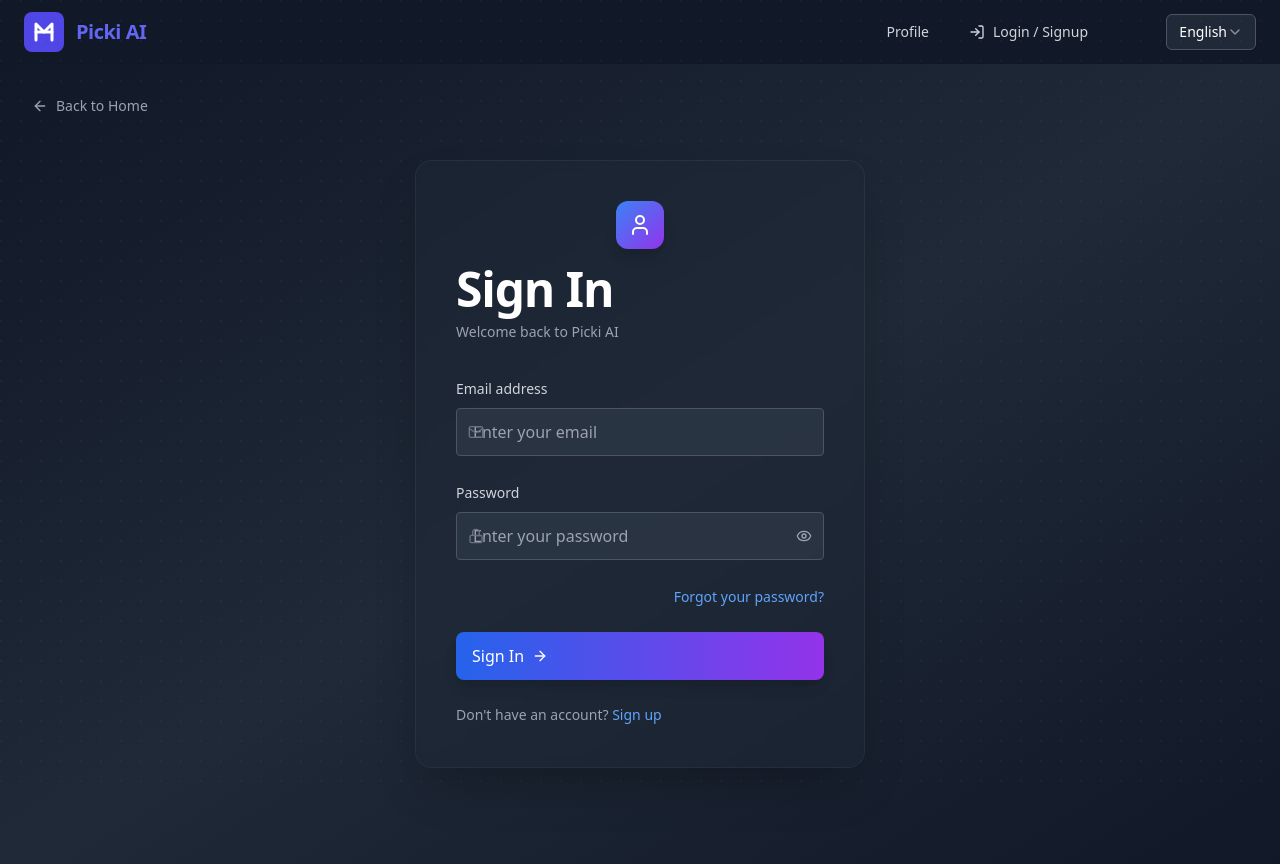
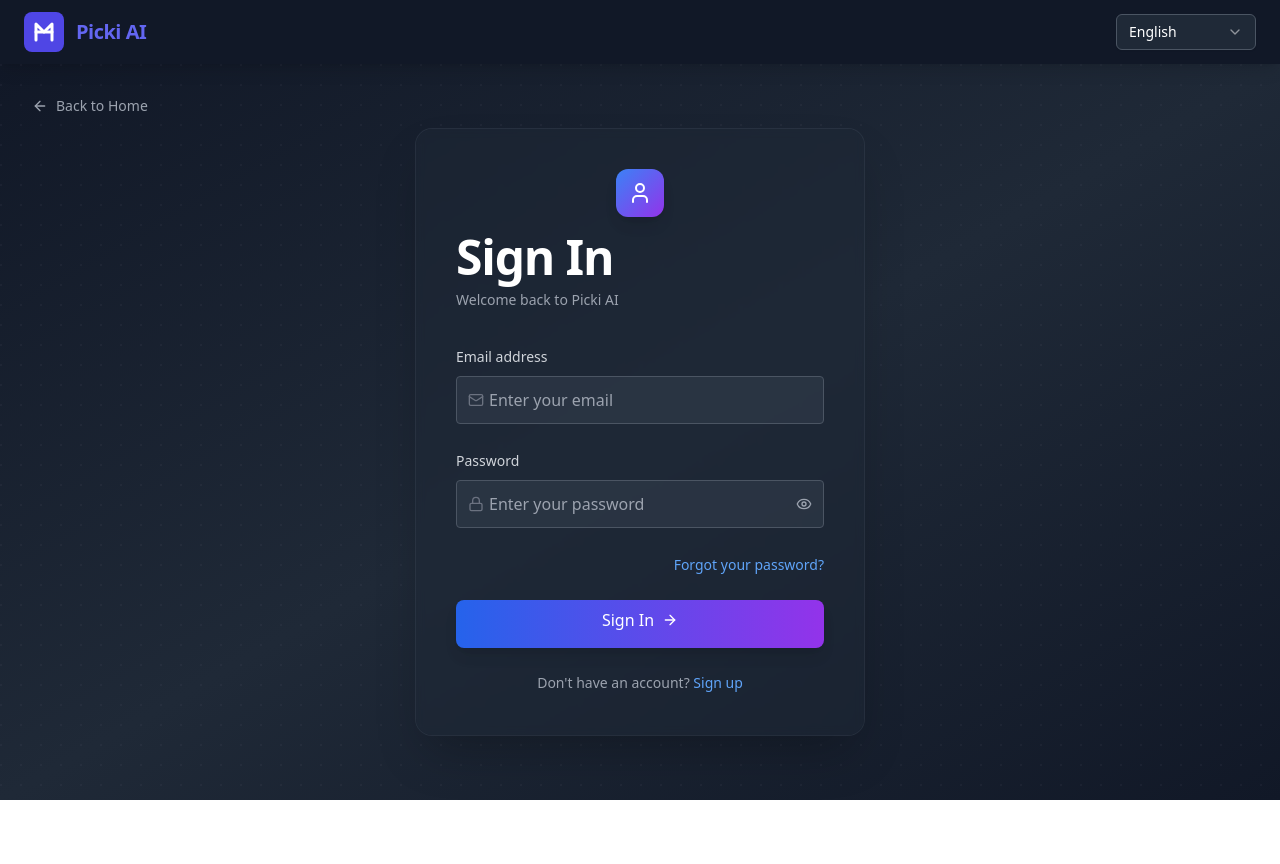
Before and after one commit to Konstantin212/picki_ai, a Next.js app: page /en/login in a window 1280 px wide. After the commit the page ends 800 px from the top, so only its background shows below. Built offline with nearby package versions, Linux system fonts and the light colour scheme.

Commit message:
fix: improve login/signup pages UX and navbar interaction

```diff
--- a/src/app/[lang]/login/page.tsx
+++ b/src/app/[lang]/login/page.tsx
@@ -11,14 +11,14 @@
 
   return (
     <>
-      <Navbar dict={dict} lang={lang} />
-      <main className="min-h-screen bg-gradient-to-br from-gray-900 via-gray-800 to-gray-900">
+      <Navbar dict={dict} lang={lang} showNavItems={false} />
+      <main className="relative bg-gradient-to-br from-gray-900 via-gray-800 to-gray-900">
         {/* Background Pattern */}
         <div className="absolute inset-0 opacity-40">
           <div className="absolute inset-0 bg-[radial-gradient(circle_at_1px_1px,rgba(156,146,172,0.15)_1px,transparent_0)] bg-[length:20px_20px]" />
         </div>
 
-        <div className="relative flex min-h-screen items-center justify-center px-4 py-12">
+        <div className="relative flex min-h-[calc(100vh-4rem)] items-center justify-center px-4 py-12">
           {/* Back to Home Link */}
           <Link
             href={`/${lang}`}
--- a/src/app/[lang]/page.tsx
+++ b/src/app/[lang]/page.tsx
@@ -15,8 +15,8 @@
       <Navbar dict={dict} lang={lang} />
       <main className="min-h-screen bg-gradient-to-br from-gray-900 via-gray-800 to-gray-900">
         {/* Background Pattern */}
-        <div className="absolute inset-0 opacity-40">
-          <div className="absolute inset-0 bg-[radial-gradient(circle_at_1px_1px,rgba(156,146,172,0.15)_1px,transparent_0)] bg-[length:20px_20px]" />
+        <div className="inset-0 opacity-40">
+          <div className="inset-0 bg-[radial-gradient(circle_at_1px_1px,rgba(156,146,172,0.15)_1px,transparent_0)] bg-[length:20px_20px]" />
         </div>
 
         <div className="relative">
--- a/src/app/[lang]/signup/page.tsx
+++ b/src/app/[lang]/signup/page.tsx
@@ -11,14 +11,14 @@
 
   return (
     <>
-      <Navbar dict={dict} lang={lang} />
-      <main className="min-h-screen bg-gradient-to-br from-gray-900 via-gray-800 to-gray-900">
+      <Navbar dict={dict} lang={lang} showNavItems={false} />
+      <main className="relative bg-gradient-to-br from-gray-900 via-gray-800 to-gray-900">
         {/* Background Pattern */}
         <div className="absolute inset-0 opacity-40">
           <div className="absolute inset-0 bg-[radial-gradient(circle_at_1px_1px,rgba(156,146,172,0.15)_1px,transparent_0)] bg-[length:20px_20px]" />
         </div>
 
-        <div className="relative flex min-h-screen items-center justify-center px-4 py-12">
+        <div className="relative flex min-h-[calc(100vh-4rem)] items-center justify-center px-4 py-12">
           {/* Back to Home Link */}
           <Link
             href={`/${lang}`}
--- a/src/components/AuthForm/index.tsx
+++ b/src/components/AuthForm/index.tsx
@@ -51,7 +51,7 @@
       });
 
       if (response.ok) {
-        router.push(`/${currentLocale}/profile`);
+        router.push(`/${currentLocale}`);
       } else {
         const error = await response.json();
         toast({
@@ -183,7 +183,7 @@
         <Button
           type="submit"
           disabled={isLoading}
-          className="h-12 w-full bg-gradient-to-r from-blue-600 to-purple-600 font-medium text-white shadow-lg transition-all duration-200 hover:from-blue-700 hover:to-purple-700 hover:shadow-xl disabled:cursor-not-allowed disabled:opacity-50"
+          className="flex h-12 w-full justify-center bg-gradient-to-r from-blue-600 to-purple-600 font-medium text-white shadow-lg transition-all duration-200 hover:from-blue-700 hover:to-purple-700 hover:shadow-xl disabled:cursor-not-allowed disabled:opacity-50"
         >
           {isLoading ? (
             <div className="flex items-center gap-2">
@@ -199,8 +199,7 @@
         </Button>
 
         {/* Switch Mode Link */}
-        <div className="text-center">
-          <Typography variant="body2" className="text-gray-400">
+        <Typography variant="body2" className="text-center text-gray-400">
           {isLogin ? dict.auth.login.noAccount : dict.auth.signup.haveAccount}{' '}
           <Link
             href={`/${currentLocale}/${isLogin ? 'signup' : 'login'}`}
@@ -209,7 +208,6 @@
             {isLogin ? dict.auth.login.signUp : dict.auth.signup.signIn}
           </Link>
         </Typography>
-        </div>
       </form>
     </div>
   );
--- a/src/components/NavItems/index.tsx
+++ b/src/components/NavItems/index.tsx
@@ -23,6 +23,8 @@
 }: NavItemsProps) => {
   // If we have event handlers, we need to render client components
   const hasEventHandlers = onItemClick || onLogout;
+
+  console.log('session', session);
 
   if (hasEventHandlers) {
     return (
--- a/src/components/Navbar/index.tsx
+++ b/src/components/Navbar/index.tsx
@@ -10,14 +10,15 @@
   dict: Dictionary;
   session?: Session | null;
   lang: string;
+  showNavItems?: boolean;
 }
 
-export const Navbar = ({ dict, session, lang }: NavbarProps) => {
+export const Navbar = ({ dict, session, lang, showNavItems = true }: NavbarProps) => {
   return (
-    <nav className="flex h-16 items-center justify-between bg-gray-900 px-6 shadow-lg">
+    <nav className="relative z-50 flex h-16 items-center justify-between bg-gray-900 px-6 shadow-lg">
       <Logo />
       <div className="flex items-center gap-4">
-        <NavItems dict={dict} session={session ?? null} lang={lang} />
+        {showNavItems && <NavItems dict={dict} session={session ?? null} lang={lang} />}
         <LanguageSwitcher />
       </div>
     </nav>
--- a/src/components/ui/Input/index.module.scss
+++ b/src/components/ui/Input/index.module.scss
@@ -1,3 +1,3 @@
 .input {
-  @apply h-12 w-full rounded border border-gray-600 bg-gray-700/50 px-4 text-white transition-all duration-200 placeholder:text-gray-400 focus:border-blue-500 focus:ring-blue-500/20;
+  @apply h-12 w-full rounded border border-gray-600 bg-gray-700/50 pl-8 pr-4 text-white transition-all duration-200 placeholder:text-gray-400 focus:border-blue-500 focus:ring-blue-500/20;
 }
```
Lines whose indentation alone changed are shown as unchanged.
